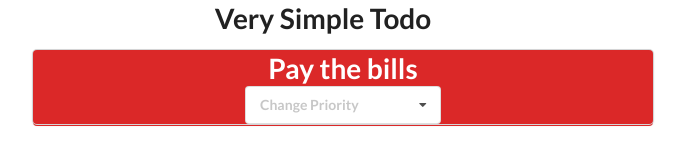
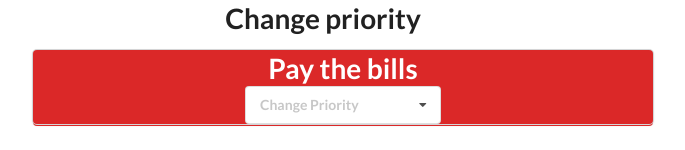
Before and after one commit to michaellux/changePriority, a plain HTML site: page public/index.html in a window 1280 px wide. Shown: the top 150 px of the page, without its empty margins (317-1002 px from the left). Drawn offline with nearby package versions, Linux system fonts and the light colour scheme.

Commit message:
change title

```diff
--- a/public/index.html
+++ b/public/index.html
@@ -28,7 +28,7 @@
     <script src="js/vendor/semantic.min.js"></script>
   </head>
   <body>
-    <h1 class="main-title blue-grey-text">Very Simple Todo</h1>
+    <h1 class="main-title blue-grey-text">Change priority</h1>
     <div id="root"></div>
     <script src="js/data.js"></script>
     <script
```
